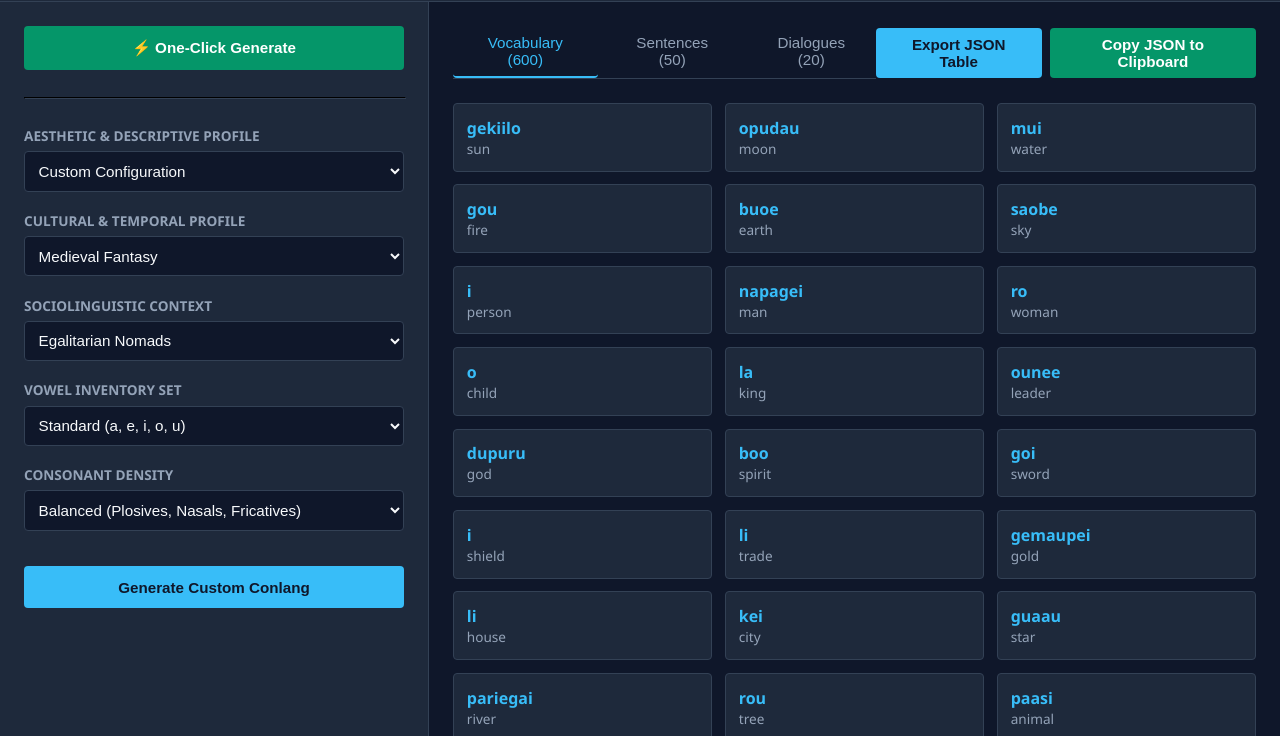
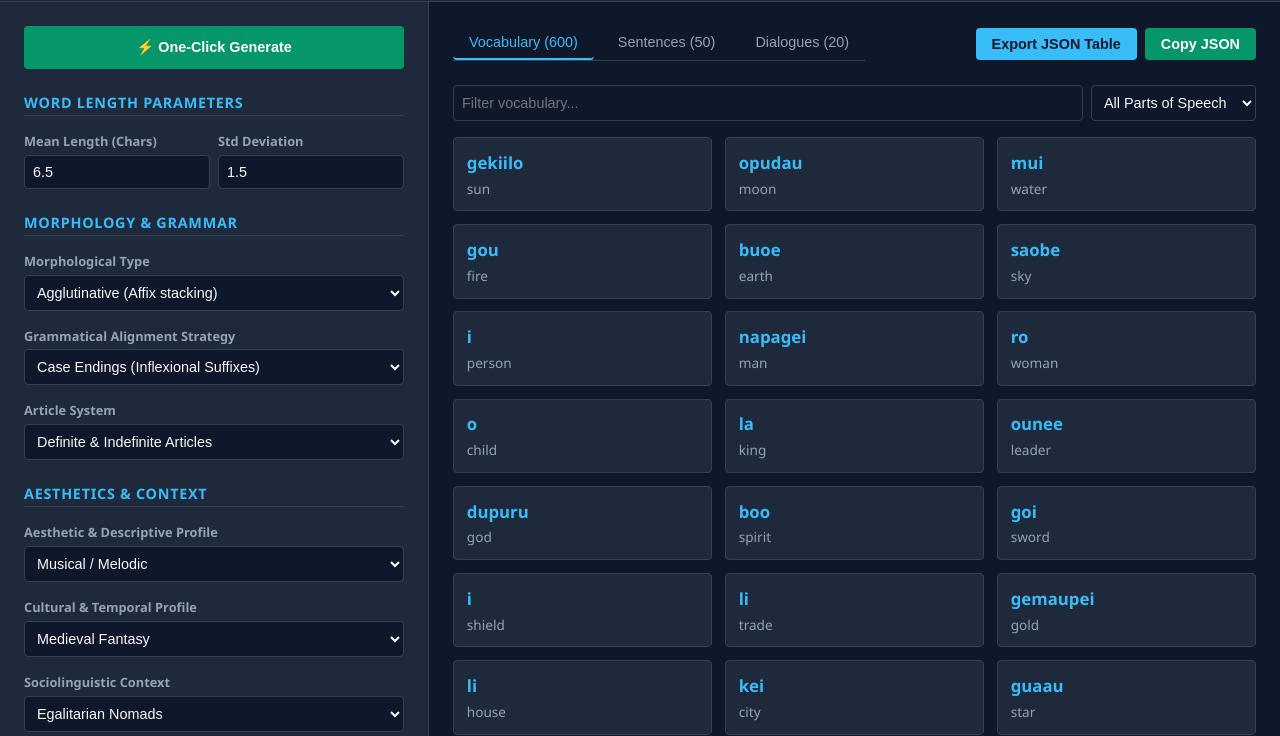
Before and after one commit to TagtTheSpellcaster/Conlang-Generator, a plain HTML site: page index.html in a window 1280 px wide. Shown: the part 64-800 px from the top of the page. Drawn offline with Linux system fonts and the light colour scheme.

Commit message:
Update index.html

```diff
--- a/index.html
+++ b/index.html
@@ -12,6 +12,10 @@
             --text-main: #f8fafc;
             --text-muted: #94a3b8;
             --border: #334155;
+            --badge-noun: #3b82f6;
+            --badge-verb: #10b981;
+            --badge-adj: #f59e0b;
+            --badge-gram: #8b5cf6;
         }
 
         body {
@@ -62,7 +66,7 @@
             overflow-y: auto;
             display: flex;
             flex-direction: column;
-            gap: 1.2rem;
+            gap: 1rem;
         }
 
         .content-area {
@@ -74,26 +78,45 @@
             gap: 1.5rem;
         }
 
+        .form-section-title {
+            font-size: 0.9rem;
+            font-weight: bold;
+            color: var(--accent);
+            text-transform: uppercase;
+            letter-spacing: 0.05em;
+            margin-top: 0.5rem;
+            border-bottom: 1px solid var(--border);
+            padding-bottom: 0.2rem;
+        }
+
         .form-group {
             display: flex;
             flex-direction: column;
-            gap: 0.4rem;
+            gap: 0.3rem;
+        }
+
+        .form-row {
+            display: flex;
+            gap: 0.5rem;
+        }
+
+        .form-row .form-group {
+            flex: 1;
         }
 
         label {
-            font-size: 0.85rem;
+            font-size: 0.8rem;
             color: var(--text-muted);
             font-weight: 600;
-            text-transform: uppercase;
         }
 
         select, input, button {
             background-color: var(--bg-color);
             color: var(--text-main);
             border: 1px solid var(--border);
-            padding: 0.6rem;
+            padding: 0.5rem;
             border-radius: 4px;
-            font-size: 0.95rem;
+            font-size: 0.9rem;
         }
 
         select:focus, input:focus {
@@ -107,7 +130,7 @@
             border: none;
             cursor: pointer;
             padding: 0.8rem;
-            margin-top: 1rem;
+            margin-top: 0.5rem;
             transition: opacity 0.2s;
         }
 
@@ -154,7 +177,7 @@
 
         .grid-list {
             display: grid;
-            grid-template-columns: repeat(auto-fill, minmax(200px, 1fr));
+            grid-template-columns: repeat(auto-fill, minmax(220px, 1fr));
             gap: 0.8rem;
         }
 
@@ -163,16 +186,45 @@
             border: 1px solid var(--border);
             padding: 0.8rem;
             border-radius: 4px;
+            display: flex;
+            flex-direction: column;
+            gap: 0.3rem;
+        }
+
+        .card-header {
+            display: flex;
+            justify-content: space-between;
+            align-items: center;
         }
 
         .card .conlang-word {
             color: var(--accent);
             font-weight: bold;
+            font-size: 1.05rem;
         }
 
         .card .translation {
             color: var(--text-muted);
             font-size: 0.85rem;
+        }
+
+        .pos-badge {
+            font-size: 0.65rem;
+            padding: 0.15rem 0.4rem;
+            border-radius: 3px;
+            font-weight: bold;
+            text-transform: uppercase;
+        }
+
+        .pos-noun { background-color: var(--badge-noun); color: white; }
+        .pos-verb { background-color: var(--badge-verb); color: white; }
+        .pos-adj { background-color: var(--badge-adj); color: black; }
+        .pos-gram { background-color: var(--badge-gram); color: white; }
+
+        .morph-info {
+            font-size: 0.75rem;
+            color: #64748b;
+            font-style: italic;
         }
 
         .dialogue-box {
@@ -191,25 +243,69 @@
             font-weight: bold;
             color: var(--accent);
         }
+
+        .search-filter-bar {
+            display: flex;
+            gap: 0.5rem;
+            margin-bottom: 1rem;
+        }
     </style>
 </head>
 <body>
 
     <header>
         <h1>Conlang Generator Studio</h1>
-        <span class="version-tag">v1.1.0</span>
+        <span class="version-tag">v1.2.0</span>
     </header>
 
     <div class="main-container">
         <aside class="sidebar">
             <button id="quick-generate-btn" class="quick-action-btn">⚡ One-Click Generate</button>
 
-            <hr style="border-color: var(--border); width: 100%;">
+            <div class="form-section-title">Word Length Parameters</div>
+            <div class="form-row">
+                <div class="form-group">
+                    <label for="mean-length">Mean Length (Chars)</label>
+                    <input type="number" id="mean-length" min="3" max="15" value="6.5" step="0.5">
+                </div>
+                <div class="form-group">
+                    <label for="std-dev">Std Deviation</label>
+                    <input type="number" id="std-dev" min="0.5" max="4" value="1.5" step="0.2">
+                </div>
+            </div>
 
+            <div class="form-section-title">Morphology & Grammar</div>
+            <div class="form-group">
+                <label for="morph-type">Morphological Type</label>
+                <select id="morph-type">
+                    <option value="agglutinative">Agglutinative (Affix stacking)</option>
+                    <option value="isolating">Isolating / Fusional</option>
+                </select>
+            </div>
+
+            <div class="form-group">
+                <label for="case-system">Grammatical Alignment Strategy</label>
+                <select id="case-system">
+                    <option value="cases">Case Endings (Inflexional Suffixes)</option>
+                    <option value="prepositions">Prepositional / Word Order</option>
+                </select>
+            </div>
+
+            <div class="form-group">
+                <label for="article-system">Article System</label>
+                <select id="article-system">
+                    <option value="both">Definite & Indefinite Articles</option>
+                    <option value="definite_only">Definite Articles Only</option>
+                    <option value="indefinite_only">Indefinite Articles Only</option>
+                    <option value="partitive">Definite, Indefinite & Partitive</option>
+                    <option value="none">No Articles (Zero Article Language)</option>
+                </select>
+            </div>
+
+            <div class="form-section-title">Aesthetics & Context</div>
             <div class="form-group">
                 <label for="descriptive-preset">Aesthetic & Descriptive Profile</label>
                 <select id="descriptive-preset">
-                    <option value="custom">Custom Configuration</option>
                     <option value="musical">Musical / Melodic</option>
                     <option value="dark">Dark / Guttural</option>
                     <option value="magical">Magical / Ethereal</option>
@@ -240,6 +336,7 @@
                 </select>
             </div>
 
+            <div class="form-section-title">Phonology</div>
             <div class="form-group">
                 <label for="vowel-inventory">Vowel Inventory Set</label>
                 <select id="vowel-inventory">
@@ -263,7 +360,7 @@
         </aside>
 
         <main class="content-area">
-            <div style="display: flex; justify-content: space-between; align-items: center;">
+            <div style="display: flex; justify-content: space-between; align-items: center; flex-wrap: wrap; gap: 0.5rem;">
                 <div class="tabs">
                     <button class="tab-btn active" data-tab="tab-words">Vocabulary (600)</button>
                     <button class="tab-btn" data-tab="tab-sentences">Sentences (50)</button>
@@ -272,11 +369,21 @@
 
                 <div style="display: flex; gap: 0.5rem;">
                     <button id="export-json-btn" class="btn-primary" style="margin-top: 0; padding: 0.5rem 1rem;">Export JSON Table</button>
-                    <button id="copy-json-btn" class="quick-action-btn" style="padding: 0.5rem 1rem;">Copy JSON to Clipboard</button>
+                    <button id="copy-json-btn" class="quick-action-btn" style="padding: 0.5rem 1rem;">Copy JSON</button>
                 </div>
             </div>
 
             <div id="tab-words" class="tab-content active">
+                <div class="search-filter-bar">
+                    <input type="text" id="vocab-search" placeholder="Filter vocabulary..." style="flex: 1;">
+                    <select id="pos-filter">
+                        <option value="all">All Parts of Speech</option>
+                        <option value="noun">Nouns</option>
+                        <option value="verb">Verbs</option>
+                        <option value="adjective">Adjectives</option>
+                        <option value="grammatical">Grammatical Words</option>
+                    </select>
+                </div>
                 <div id="words-container" class="grid-list"></div>
             </div>
 
```
